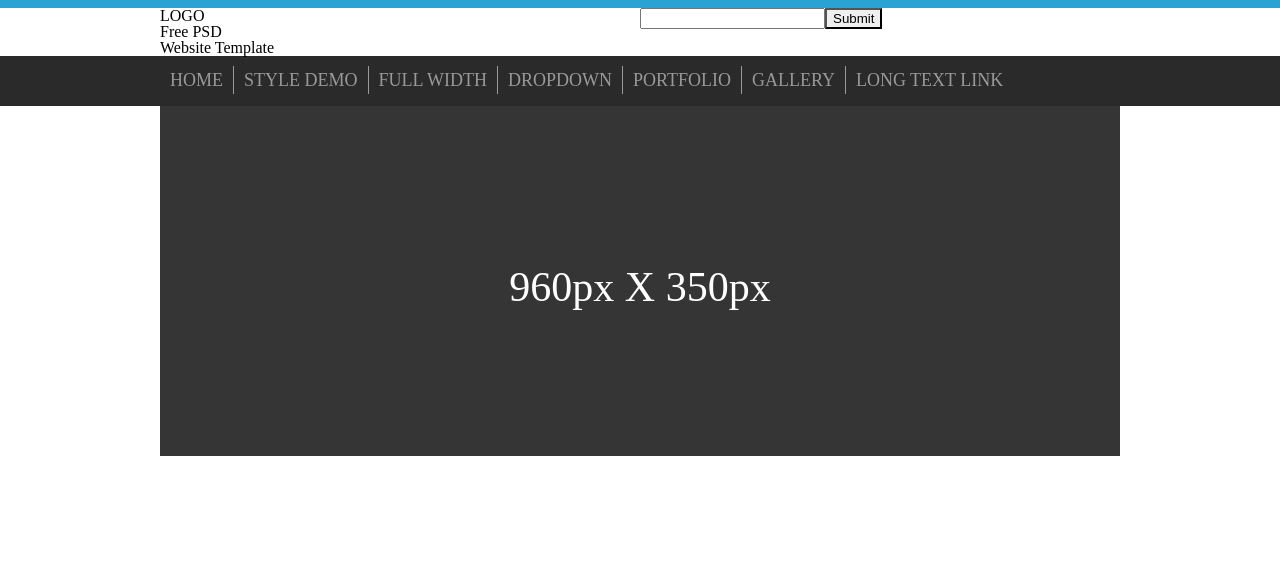
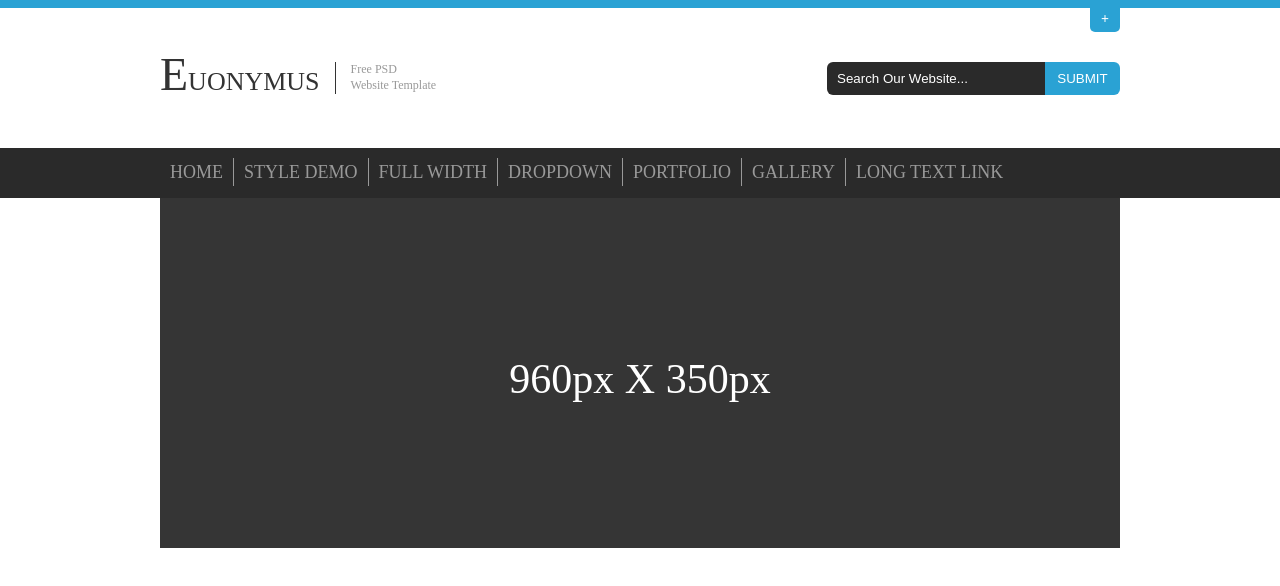
Before and after one commit to LianaGrigoryan92/c2sTask, a plain HTML site: page index.html in a window 1280 px wide. Shown: the part 42-628 px from the top of the page. Drawn offline with nearby package versions, Linux system fonts and the light colour scheme.

Commit message:
header finalizing

```diff
--- a/index.html
+++ b/index.html
@@ -41,18 +41,21 @@
 
             </div>
 
+            <a href="#" class="plus-link">+</a>
+
 
         </div>
 
 
 
     </div>
+
     <div class="header-middle">
 
         <div class="content">
             <div class="header-logo">
 
-                <div class="logo">LOGO</div>
+                <div class="logo"><span>E</span>UONYMUS</div>
                 <div class="logo-text">
 
                     <p>Free PSD</p>
@@ -61,10 +64,25 @@
                 </div>
 
 
+
+
             </div>
             <div class="header-search">
 
-                <p><input type="search"><input type="submit"></p>
+                <form action="#">
+
+                    <p>
+
+                        <input type="search" placeholder="Search Our Website...">
+
+                        <input type="submit" value="SUBMIT">
+
+
+                    </p>
+
+
+                </form>
+
             </div>
         </div>
 
--- a/styles/site.scss
+++ b/styles/site.scss
@@ -23,23 +23,6 @@ html, body {
 		box-sizing: border-box;
 		padding: 9px 0;
 		background: #2aa2d4;
-
-
-	}
-
-
-}
-.header-top .content > div, .header-middle .content > div {
-	float: left;
-	width: 50%;
-
-}
-
-.site-header .header-top .content:after, .header-middle .content:after {
-	content: "";
-	display: table;
-	clear: both;
-}
 
       .header-social-links {
         font-size: 0;
@@ -71,6 +54,142 @@ html, body {
           }
         }
       }
+
+	}
+
+  .header-top .content > div, .header-middle .content > div {
+    float: left;
+    width: 50%;
+
+  }
+
+  .header-top .content:after, .header-middle .content:after {
+    content: "";
+    display: table;
+    clear: both;
+  }
+
+	.plus-link{
+		text-decoration: none;
+		display: inline-block;
+		width: 30px;
+		height: 25px;
+		background: #2aa2d4;
+		color: #ffffff;
+		font-weight: bold;
+		font-size: 14px;
+		text-align: center;
+		padding: 5px 0 0 0;
+		box-sizing: border-box;
+		border-radius: 0 0 5px 5px;
+		position: absolute;
+		right: 0;
+		top: 40px;
+
+	}
+
+  .header-middle{
+
+    .header-logo{
+      @include clear();
+      padding: 54px 0;
+
+		>div{
+			float: left;
+		}
+
+      .logo{
+
+        font-size:26px;
+        color: #333333;
+        height: 32px;
+        border-right:1px solid;
+		  max-width: 177px;
+		  padding: 0 15px 0 0;
+
+
+
+		  span{
+			  font-size:46px;
+			  line-height: 26px;
+
+
+		  }
+      }
+
+
+		.logo-text{
+
+			padding: 0 0 0 15px;
+			font-size:12px;
+			color: #999999;
+			line-height: 15.6px;
+		}
+    }
+
+	.header-search{
+
+		padding: 54px 0 0 0;
+
+		p{
+			width: 293px;
+			height: 33px;
+			position: relative;
+			overflow: hidden;
+			border-radius: 6px;
+			float: right;
+
+			>input{
+				height: 100%;
+				border: none;
+				position: absolute;
+				color: #ffffff;
+			}
+
+			input[type=search]{
+				width: 74.4%;
+				background: #2a2a2a;
+				left: 0;
+				padding: 0 0 0 10px;
+
+				&::-webkit-input-placeholder {
+					color: #ffffff;
+				}
+				&::-moz-placeholder {
+					color: #ffffff;
+				}
+				&:-ms-input-placeholder {
+					color: #ffffff;
+				}
+				&:-moz-placeholder {
+					color: #ffffff;
+				}
+
+			}
+
+			input[type=submit]{
+
+				width: 25.6%;
+				right: 0;
+				background: #2aa2d4;
+			}
+
+
+		}
+
+	  }
+
+
+
+
+
+  }
+
+
+}
+
+
+
 
 .header-right-nav{
 
```
Also changed, not shown: styles/style.css. Lines whose indentation alone changed are shown as unchanged.
